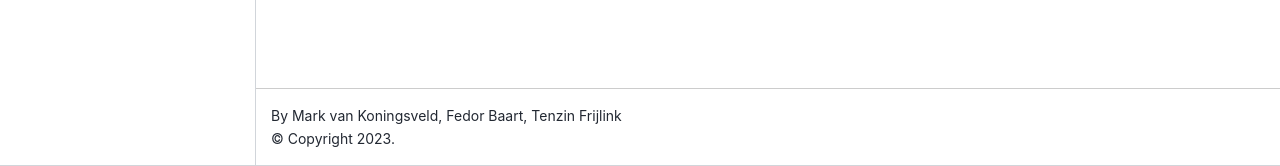
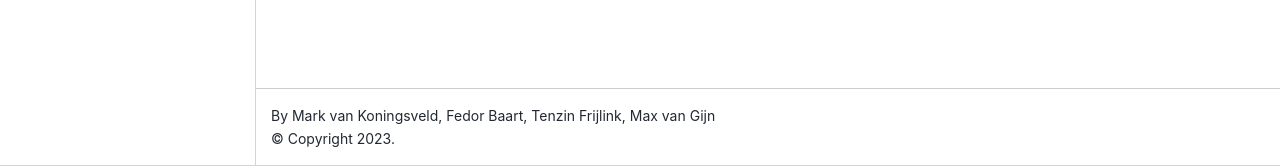
Before and after one commit to TUDelft-CITG/OpenTNSim, a Jupyter Book: the page built from book/intro.md, in a window 1280 px wide. Shown: the part 734-900 px from the top of the page. Built offline with Jupyter Book 1.0.4 settings and Sphinx 7.4.7 and the Sphinx Book theme 1.1.4, drawn with Linux system fonts in a browser that asks for light colours.

Commit message:
Update _config.yml

```diff
--- a/book/_config.yml
+++ b/book/_config.yml
@@ -2,7 +2,7 @@
 # Learn more at https://jupyterbook.org/customize/config.html
 
 title: OpenTNSim
-author: Mark van Koningsveld, Fedor Baart, Tenzin Frijlink
+author: Mark van Koningsveld, Fedor Baart, Tenzin Frijlink, Max van Gijn
 logo: logo.png
 
 # Force re-execution of notebooks on each build.
```
